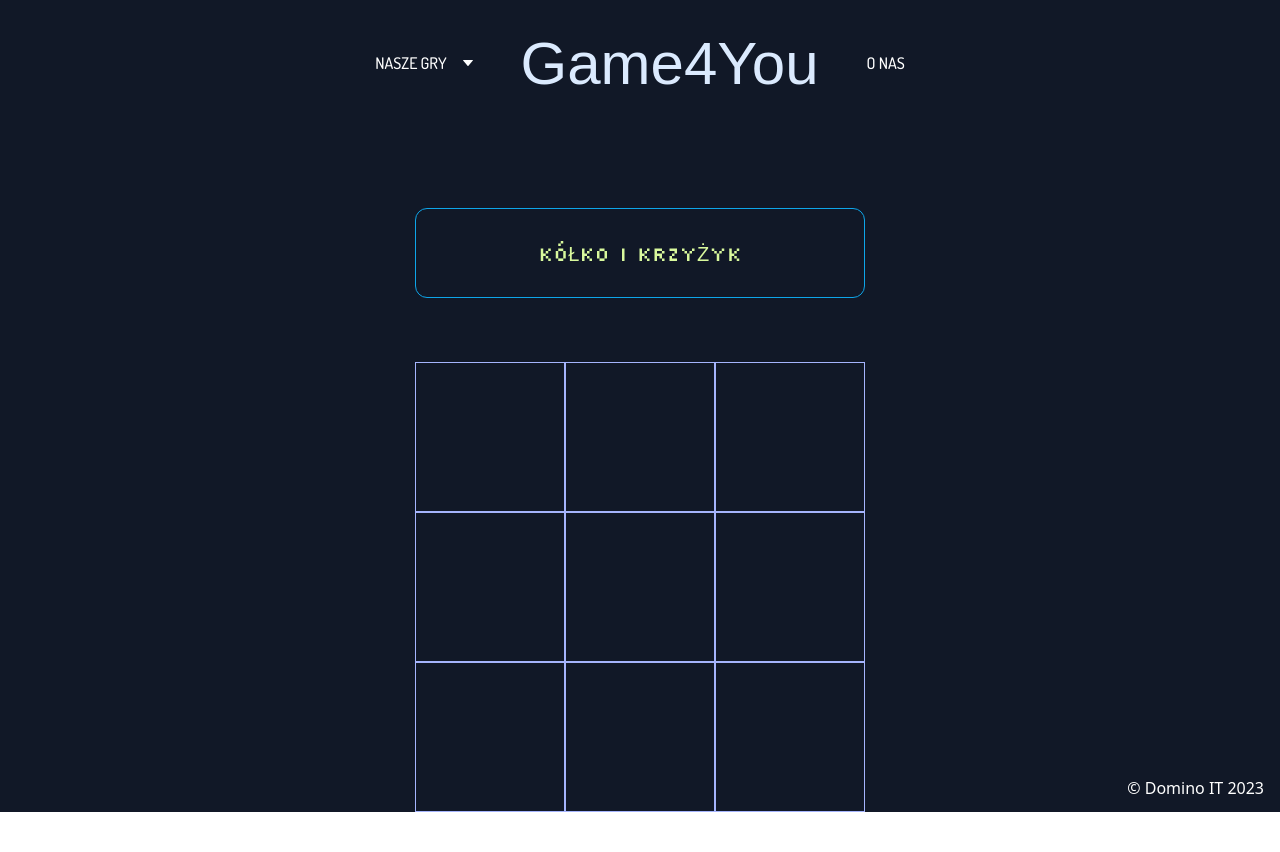
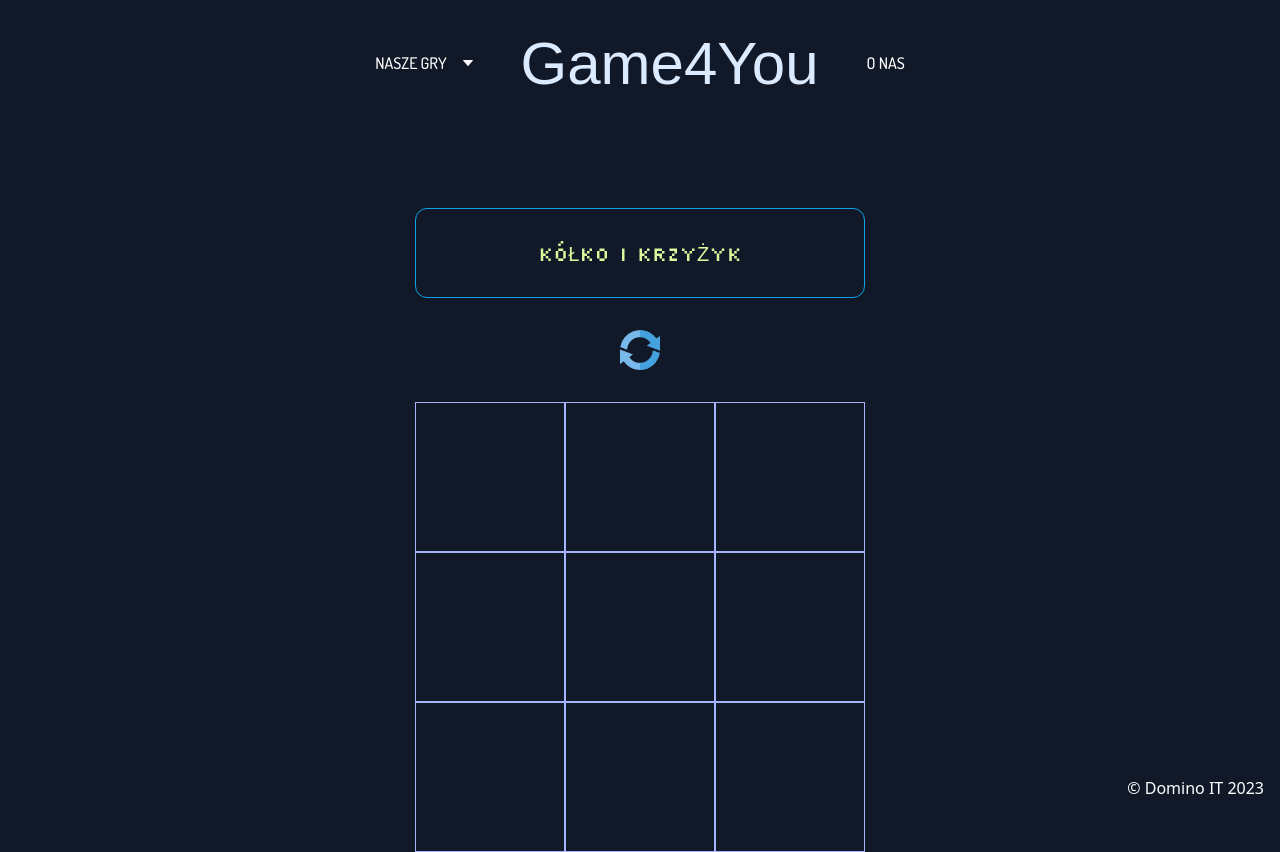
Before and after one commit to DominoxB/Game4You, a Vue app: page /TicTacToeGame in a window 1280 px wide. Both pictures are taken after a click on the button "START". Before the commit the page ends 812 px from the top, so only its background shows below. Built offline with nearby package versions, Linux system fonts and the light colour scheme; a web font is replaced by a local one; what tailwindcss-animated would draw is missing.

Commit message:
feat: use refresh arrows

```diff
--- a/src/components/atoms/TicTacToeInfoBoard.vue
+++ b/src/components/atoms/TicTacToeInfoBoard.vue
@@ -1,7 +1,7 @@
 <template>
   <div
     class="flex space-x-8 justify-center border border-sky-500 p-6 rounded-xl text-lime-200 text-xl uppercase font-silk">
-    <div class="px-2 py-1.5 rounded-md">{{ message }}</div>
+    <div class="px-10 py-1.5 rounded-md">{{ message }}</div>
   </div>
 </template>
 
--- a/src/components/organisms/TicTacToeGameBoard.vue
+++ b/src/components/organisms/TicTacToeGameBoard.vue
@@ -6,8 +6,9 @@
       <img src="../images/tictac.png" class="mx-auto w-[480px] h-[480px]" />
     </div>
     <div v-else>
-      <TicTacToeInfoBoard :message="infoText"/>
-      <div class="w-[450px] h-[450px] text-indigo-500 grid grid-cols-3 grid-rows-3 font-bold text-5xl mt-16">
+        <TicTacToeInfoBoard :message="infoText"/>
+        <RefreshArrows class="mt-8"/>
+      <div class="w-[450px] h-[450px] text-indigo-500 grid grid-cols-3 grid-rows-3 font-bold text-5xl mt-8">
         <CardItemTicTacToe v-for="n in 9" :key="n" :id="n" @click-card="selectField" :is-x="fieldX.includes(n)"
           :is-o="fieldO.includes(n)" />
       </div>
@@ -19,12 +20,14 @@
 import { defineComponent, ref } from 'vue'
 import TicTacToeInfoBoard from '@/components/atoms/TicTacToeInfoBoard.vue'
 import CardItemTicTacToe from '@/components/atoms/CardItemTicTacToe.vue'
+import RefreshArrows from '../atoms/RefreshArrows.vue'
 
 export default defineComponent({
   name: 'TicTacToeGameBoard',
   components: {
     TicTacToeInfoBoard,
-    CardItemTicTacToe
+    CardItemTicTacToe,
+    RefreshArrows
   },
   setup() {
     const showBtn = ref(true)
```
